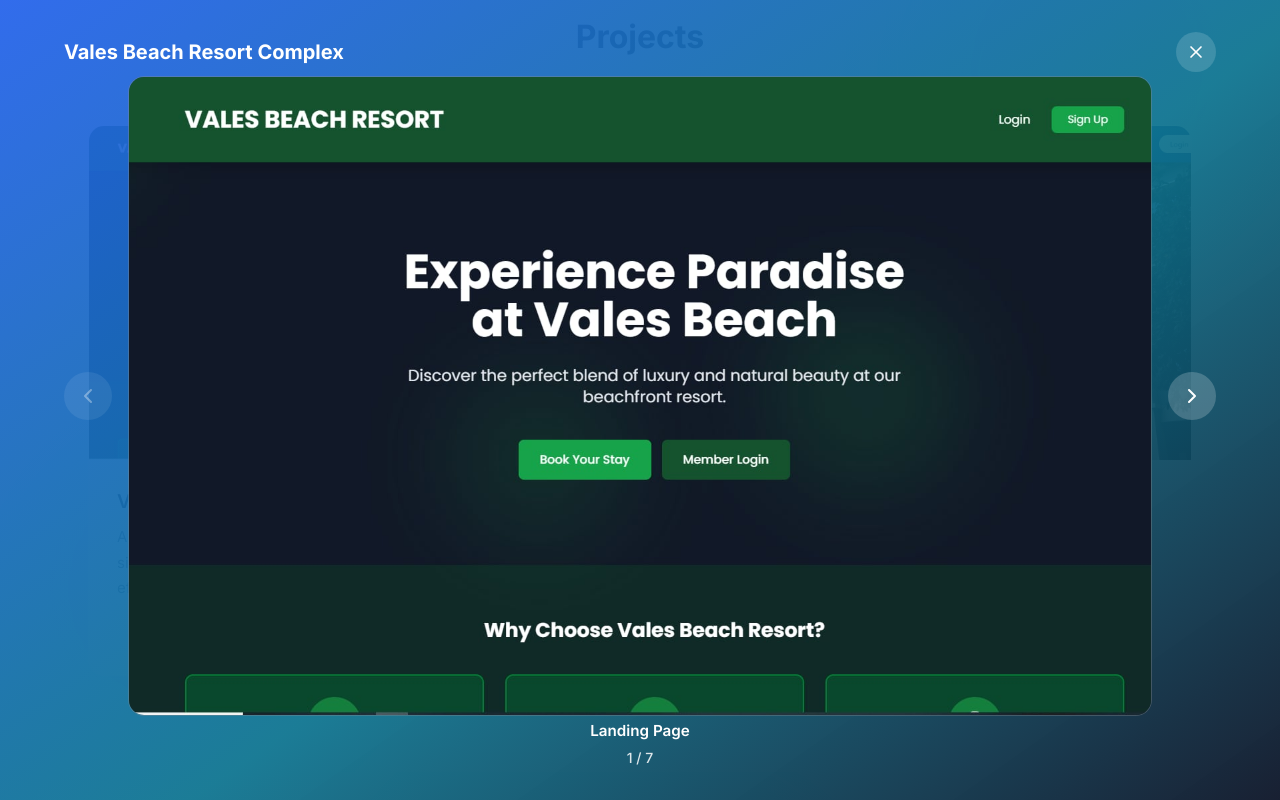
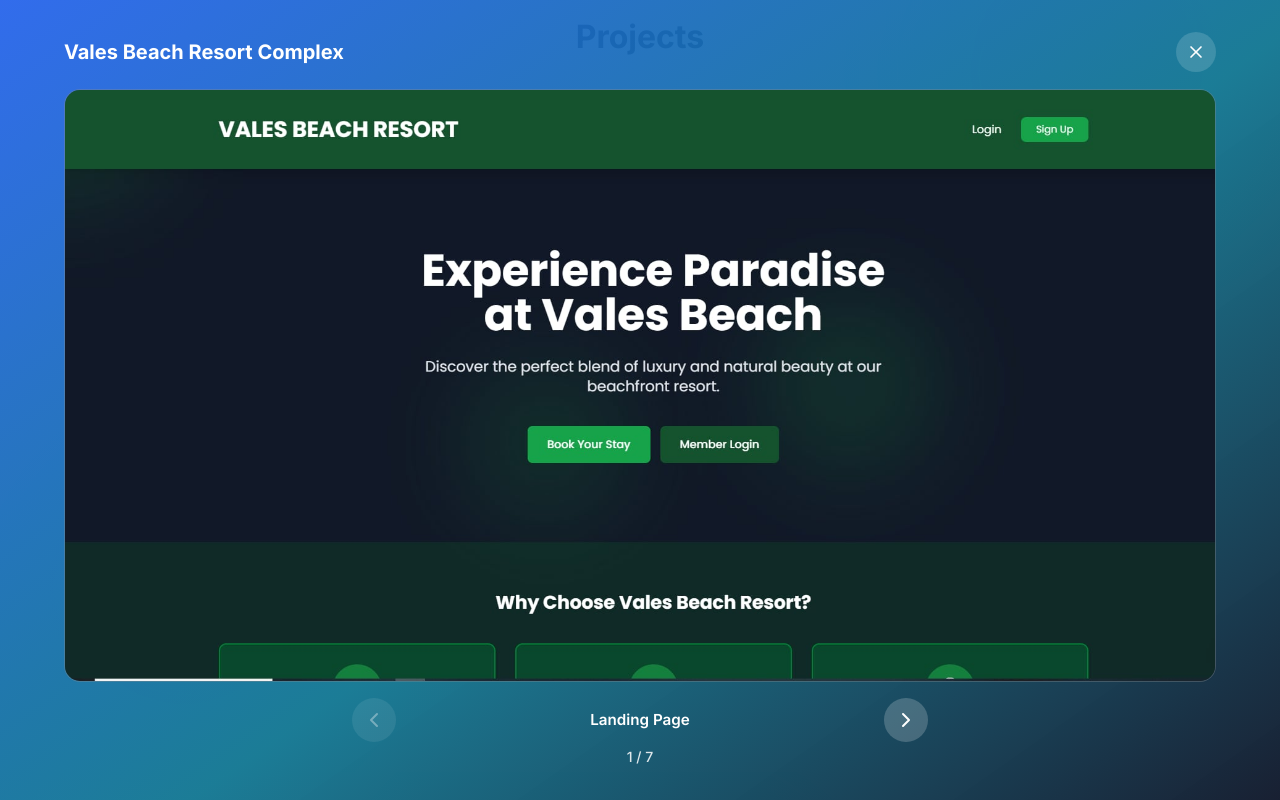
Before and after one commit to luigirenzog/Portfolio, a React (Vite) app: page / in a window 1280 px wide. Both pictures are taken after a click on the element 356 px from the left and 2118 px from the top of the page. Shown: the part 1718-2518 px from the top of the page. Built offline with nearby package versions, Linux system fonts and the light colour scheme.

Commit message:
Adjust project gallery bottom navigation alignment

```diff
--- a/src/app/components/projects-section.tsx
+++ b/src/app/components/projects-section.tsx
@@ -138,8 +138,8 @@ export function ProjectsSection() {
             setActiveImageIndex(0);
           }}
         >
-          <div className="max-w-6xl mx-auto h-full flex flex-col" onClick={(e) => e.stopPropagation()}>
-            <div className="flex items-center justify-between text-white mb-3 md:mb-4">
+          <div className="max-w-6xl mx-auto h-full grid grid-rows-[auto,1fr,auto] gap-3 md:gap-4" onClick={(e) => e.stopPropagation()}>
+            <div className="flex items-center justify-between text-white">
               <h3 className="pr-3" style={{ fontSize: "clamp(1rem, 3.8vw, 1.25rem)", fontWeight: 700 }}>{activeProject.title}</h3>
               <button
                 onClick={() => {
@@ -153,9 +153,22 @@ export function ProjectsSection() {
               </button>
             </div>
 
-            <div className="flex-1 min-h-0 rounded-2xl flex items-center gap-2 md:gap-4 py-1 sm:py-0">
+            <div className="min-h-0 rounded-2xl flex items-center py-1 sm:py-0">
+              <div className="w-full h-full min-h-0 flex items-center justify-center">
+                <div className="w-full h-full max-h-full rounded-2xl overflow-hidden bg-black/20 backdrop-blur-sm border border-white/20">
+                  <ImageWithFallback
+                    src={activeProject.gallery[activeImageIndex].src}
+                    alt={`${activeProject.title} screenshot ${activeImageIndex + 1}`}
+                    className="w-full h-full object-contain"
+                  />
+                </div>
+              </div>
+            </div>
+
+            <div className="text-center text-white">
+              <div className="flex flex-nowrap items-center gap-3 sm:gap-4 max-w-xl mx-auto">
                 <button
-                className="w-10 h-10 sm:w-11 sm:h-11 md:w-12 md:h-12 shrink-0 rounded-full bg-white/20 text-white inline-flex items-center justify-center hover:bg-white/30 transition-colors disabled:opacity-40 disabled:cursor-not-allowed"
+                  className="w-10 h-10 sm:w-11 sm:h-11 shrink-0 rounded-full bg-white/20 text-white inline-flex items-center justify-center hover:bg-white/30 transition-colors disabled:opacity-40 disabled:cursor-not-allowed"
                   onClick={() => setActiveImageIndex((prev) => Math.max(prev - 1, 0))}
                   disabled={activeImageIndex === 0}
                   aria-label="Previous project image"
@@ -163,18 +176,12 @@ export function ProjectsSection() {
                   <ChevronLeft className="w-6 h-6" />
                 </button>
 
-              <div className="w-full h-full flex items-center justify-center">
-                <div className="w-full max-w-5xl aspect-[16/10] rounded-2xl overflow-hidden bg-black/20 backdrop-blur-sm border border-white/20">
-                  <ImageWithFallback
-                    src={activeProject.gallery[activeImageIndex].src}
-                    alt={`${activeProject.title} screenshot ${activeImageIndex + 1}`}
-                    className="w-full h-full object-cover"
-                  />
-                </div>
-              </div>
+                <p className="flex-1 min-w-0" style={{ fontSize: "0.95rem", fontWeight: 600 }}>
+                  {activeProject.gallery[activeImageIndex].title}
+                </p>
 
                 <button
-                className="w-10 h-10 sm:w-11 sm:h-11 md:w-12 md:h-12 shrink-0 rounded-full bg-white/20 text-white inline-flex items-center justify-center hover:bg-white/30 transition-colors disabled:opacity-40 disabled:cursor-not-allowed"
+                  className="w-10 h-10 sm:w-11 sm:h-11 shrink-0 rounded-full bg-white/20 text-white inline-flex items-center justify-center hover:bg-white/30 transition-colors disabled:opacity-40 disabled:cursor-not-allowed"
                   onClick={() =>
                     setActiveImageIndex((prev) => Math.min(prev + 1, activeProject.gallery.length - 1))
                   }
@@ -185,13 +192,10 @@ export function ProjectsSection() {
                 </button>
               </div>
 
-            <p className="text-white text-center mt-3 md:mt-4" style={{ fontSize: "0.95rem", fontWeight: 600 }}>
-              {activeProject.gallery[activeImageIndex].title}
-            </p>
-
-            <p className="text-white/85 text-center mt-1" style={{ fontSize: "0.875rem", fontWeight: 500 }}>
+              <p className="text-white/85 mt-1" style={{ fontSize: "0.875rem", fontWeight: 500 }}>
                 {activeImageIndex + 1} / {activeProject.gallery.length}
               </p>
+            </div>
           </div>
         </div>
       )}
```
Lines whose indentation alone changed are shown as unchanged.
